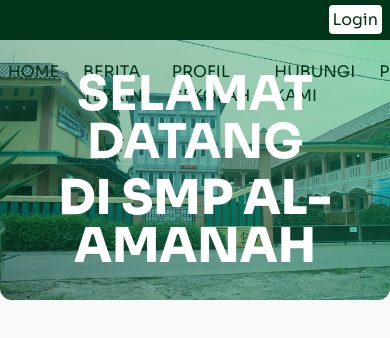
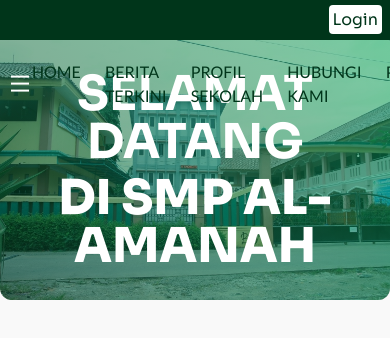
Before and after one commit to Ramaaeln/smp-al-amanah, a React (Vite) app: page / in a window 390 px wide. Shown: the top 338 px of the page. Built offline with nearby package versions, Linux system fonts and the light colour scheme; a web font is replaced by a local one.

Commit message:
update:reposive mobile

```diff
--- a/package.json
+++ b/package.json
@@ -15,6 +15,7 @@
     "react-dom": "^19.1.1",
     "react-router": "^7.9.2",
     "react-router-dom": "^7.9.2",
+    "remixicon": "^4.6.0",
     "tailwindcss": "^4.1.13"
   },
   "devDependencies": {
--- a/src/components/layout/Header.jsx
+++ b/src/components/layout/Header.jsx
@@ -1,37 +1,72 @@
 import { Link } from "react-router-dom";
-import Logo from '../../assets/home/logo.png'
+import Logo from "../../assets/home/logo.png";
+import { useState } from "react";
 export default function Header() {
+  const [open, setOpen] = useState(false);
   return (
-    <header className="sticky top-0 z-10  ">
-        <div className="text-end
+    <header className="sticky top-0 z-100  ">
+      <div
+        className="text-end
         p-2
-        header">
-        <Link className="bg-white p-1 rounded text-[var(--header)]" to='/'>Login</Link>
+        header
+        2xl:block
+        xl:block
+        lg:block
+        md:hidden
+        "
+      >
+        <Link className="bg-white p-1 rounded text-[var(--header)]" to="/">
+          Login
+        </Link>
+      </div>
+
+      <nav className="2xl:bg-transparent
+      xl:bg-transparent
+      lg:bg-transparent md:bg-[var(--header)]  flex w-full p-2 py-5 justify-between items-center">
+        <div>
+          <img src={Logo} height={89} width={284} alt="" />
         </div>
-      <nav className="flex w-full p-2 py-5 justify-between items-center">
-        <div>
-        <img src={Logo} height={89} width={284} alt="" />
+        <button
+          className="ri-menu-line text-white
+        2xl:hidden
+        xl:hidden
+        lg:hidden
+        md:block text-2xl
+        sm:block
+
+        "
+          onClick={() => setOpen(!open)}
+        >
+          {" "}
+        </button>
+
+        <div
+          className="
+        2xl:block xl:block lg:block md:hidden sm:hidden
+        flex gap-6 uppercase text-[var(--primary)] font-lato 2xl:text-lg xl:text-lg
+        "
+        >
+          <Link to="/">Home</Link>
+          <Link to="/berita">Berita terkini</Link>
+          <Link to="/dashboard">Profil SEKOLAH</Link>
+          <Link to="/dashboard">Hubungi kami</Link>
+          <Link to="/dashboard">Pendaftaran</Link>
         </div>
 
-        <div className="flex gap-6 uppercase text-[var(--primary)]
-        ">
-        <Link to="/" >
-          Home
-        </Link>
-        <Link to="/berita">
-          Berita terkini
-        </Link>
-        <Link to="/dashboard">
-          Profil SEKOLAH
-        </Link>
-        <Link to="/dashboard">
-          Hubungi kami
-        </Link>
-        <Link to="/dashboard">
-          Pendaftaran
-        </Link>
-        </div>
-
+        {open && (
+          <div className="md:absolute md:top-20 md:right-5 md:bg-white md:p-5 md:rounded
+          shadow flex flex-col gap-3 uppercase text-[var(--primary)] font-lato
+          2xl:hidden
+          xl:hidden
+          lg:hidden">
+            <Link to="/">Login</Link>
+            <Link to="/">Home</Link>
+            <Link to="/berita">Berita terkini</Link>
+          <Link to="/dashboard">Profil SEKOLAH</Link>
+          <Link to="/dashboard">Hubungi kami</Link>
+          <Link to="/dashboard">Pendaftaran</Link>
+          </div>
+        )}
       </nav>
     </header>
   );
--- a/src/index.css
+++ b/src/index.css
@@ -5,6 +5,9 @@
   --header: #00351a;
   --sora: "Sora", sans-serif;
   --primary:#00351A;
+}
+@theme{
+  --font-lato:"Lato", sans-serif;
 }
 body {
   font-family: var(--sora);
--- a/src/main.jsx
+++ b/src/main.jsx
@@ -2,6 +2,7 @@
 import ReactDOM from 'react-dom/client';
 import { BrowserRouter } from 'react-router-dom';
 import App from './App';
+import 'remixicon/fonts/remixicon.css'
 import './index.css';
 
 const root = ReactDOM.createRoot(document.getElementById('root'));
--- a/src/pages/home.jsx
+++ b/src/pages/home.jsx
@@ -6,7 +6,7 @@
       className="
     2xl:h-[624px]
     xl:h-[600px]
-    md:h-[400px]
+    md:h-[500px]
     absolute w-full top-10  overflow-hidden"
     >
       <img
@@ -14,8 +14,8 @@
         alt="Latar Belakang Sekolah Al-Amanah"
         className="w-full
         2xl:h-[924px]
-        xl:h-[500px]
-        md:h-[300px]
+        xl:h-[600px]
+        md:h-[500px]
         object-cover
         object-[20%_30%] rounded-b-xl"
       />
@@ -34,10 +34,10 @@
       </div>
       <div
         className="
-                2xl:h-[624px]
-                xl:h-[500px]
-                md:h-[300px]
-                absolute inset-0 flex layer-home opacity-40 rounded-b-xl"
+                2xl:h-[924px]
+                xl:h-[600px]
+                md:h-[500px]
+                absolute inset-0 flex layer-home opacity-50 rounded-b-xl"
       ></div>
     </div>
   );
```
Also changed, not shown: 1 other file (tests, documents, lock files or other folders).
